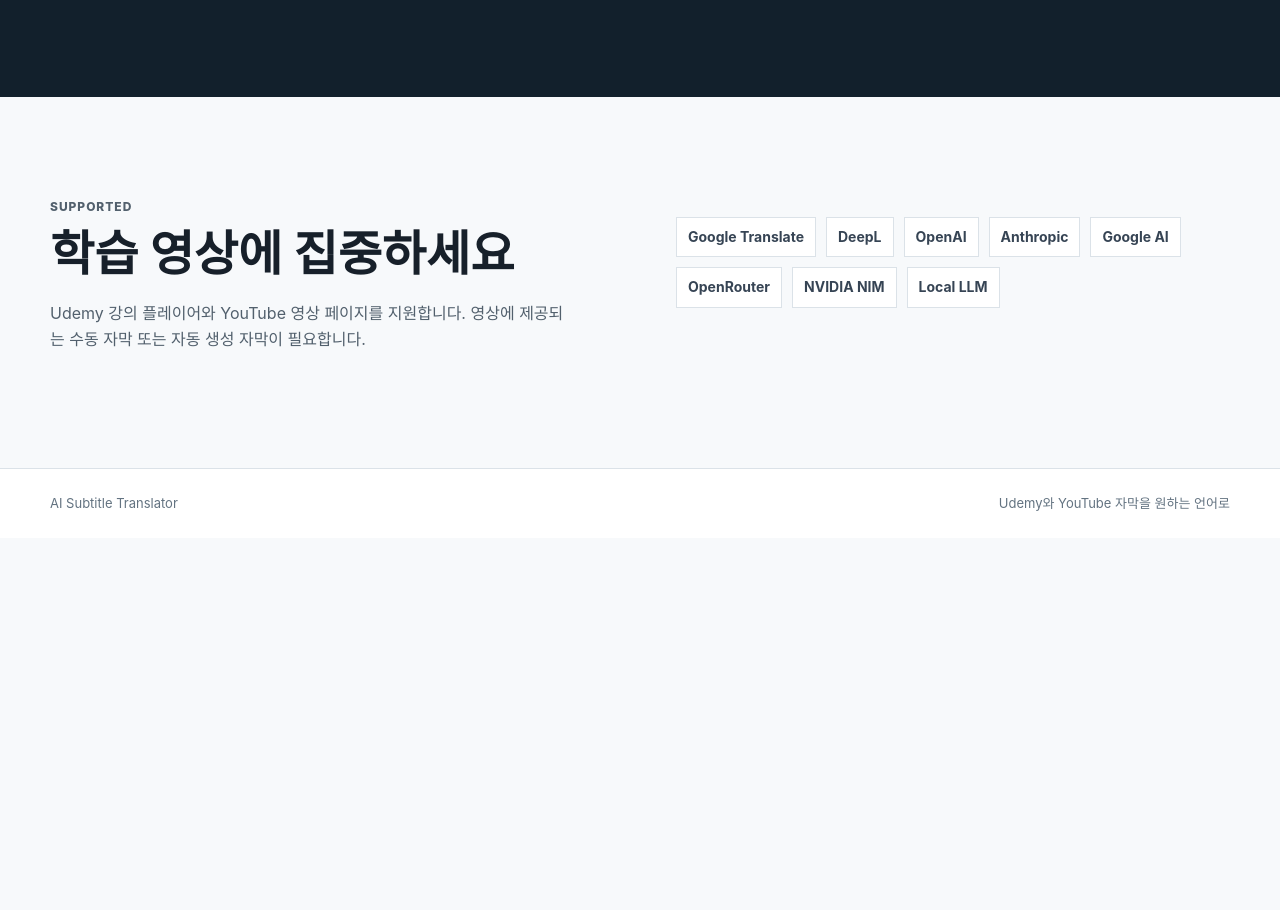
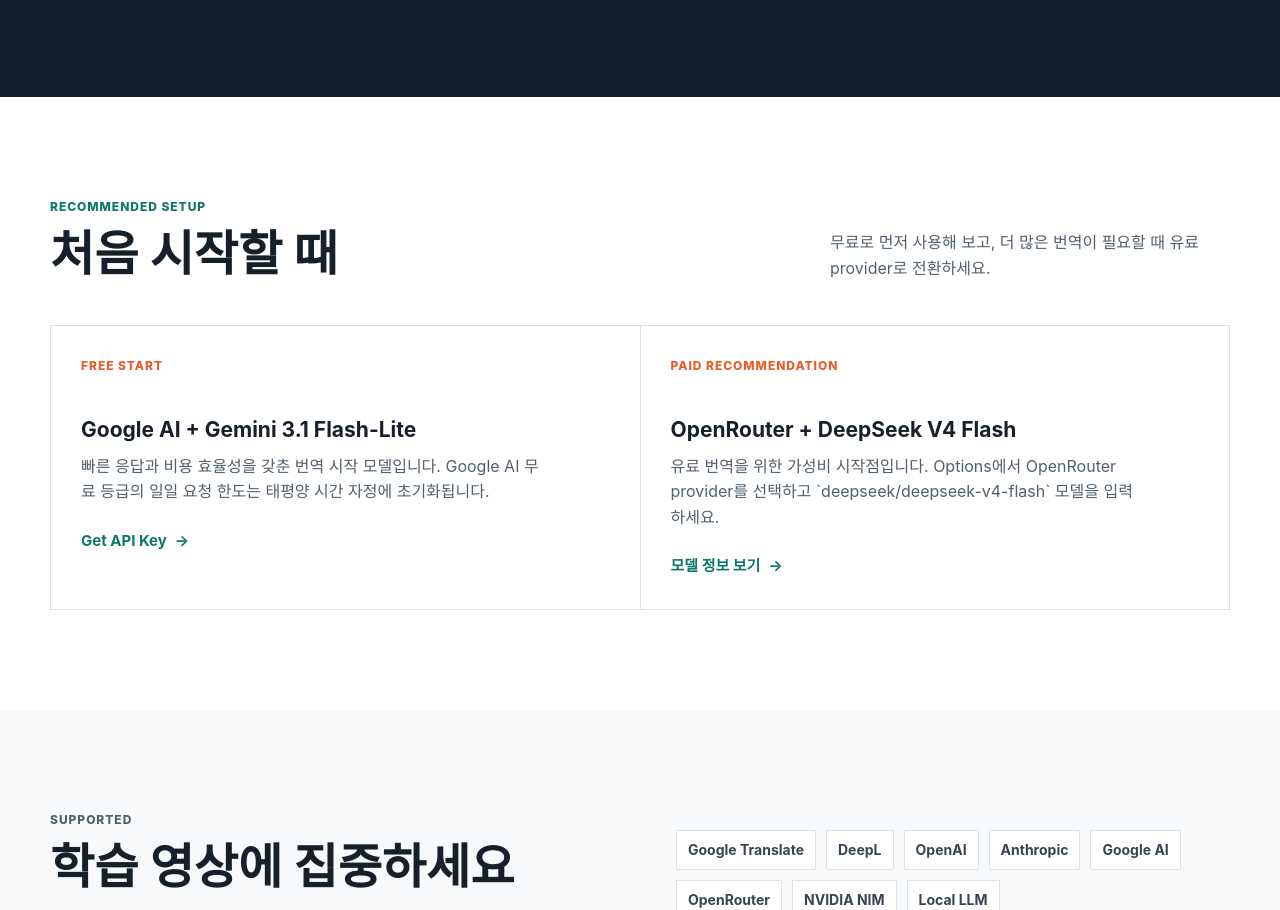
Before and after one commit to mungi/ai-subtitle-translator, a plain HTML site: page index.html in a window 1280 px wide. Shown: the part 1653-2563 px from the top of the page. Before the commit the page ends 2191 px from the top, so only its background shows below. Drawn offline with Linux system fonts and the light colour scheme.

Commit message:
Add recommended provider setup guide

```diff
--- a/index.html
+++ b/index.html
@@ -73,6 +73,30 @@
         </ol>
       </section>
 
+      <section class="starter-guide" aria-labelledby="starter-title">
+        <div class="section-heading">
+          <div>
+            <p class="eyebrow">RECOMMENDED SETUP</p>
+            <h2 id="starter-title">처음 시작할 때</h2>
+          </div>
+          <p class="section-summary">무료로 먼저 사용해 보고, 더 많은 번역이 필요할 때 유료 provider로 전환하세요.</p>
+        </div>
+        <div class="guide-grid">
+          <article>
+            <p class="guide-label">FREE START</p>
+            <h3>Google AI + Gemini 3.1 Flash-Lite</h3>
+            <p>빠른 응답과 비용 효율성을 갖춘 번역 시작 모델입니다. Google AI 무료 등급의 일일 요청 한도는 태평양 시간 자정에 초기화됩니다.</p>
+            <a class="text-link" href="https://aistudio.google.com/api-keys" target="_blank" rel="noreferrer">Get API Key <span aria-hidden="true">&rarr;</span></a>
+          </article>
+          <article>
+            <p class="guide-label">PAID RECOMMENDATION</p>
+            <h3>OpenRouter + DeepSeek V4 Flash</h3>
+            <p>유료 번역을 위한 가성비 시작점입니다. Options에서 OpenRouter provider를 선택하고 `deepseek/deepseek-v4-flash` 모델을 입력하세요.</p>
+            <a class="text-link" href="https://openrouter.ai/deepseek/deepseek-v4-flash/api" target="_blank" rel="noreferrer">모델 정보 보기 <span aria-hidden="true">&rarr;</span></a>
+          </article>
+        </div>
+      </section>
+
       <section class="support" id="support" aria-labelledby="support-title">
         <div>
           <p class="eyebrow">SUPPORTED</p>
--- a/styles.css
+++ b/styles.css
@@ -71,6 +71,15 @@
 .steps strong { display: block; margin-bottom: 18px; color: #f6b04c; font-size: 30px; }
 .steps span { display: block; max-width: 200px; font-size: 16px; }
 
+.starter-guide { padding-top: 100px; padding-bottom: 100px; background: #fff; }
+.section-summary { max-width: 400px; margin: 0; color: var(--muted); }
+.guide-grid { display: grid; grid-template-columns: repeat(2, 1fr); border-top: 1px solid var(--line); border-left: 1px solid var(--line); }
+.guide-grid article { min-height: 270px; padding: 30px; border-right: 1px solid var(--line); border-bottom: 1px solid var(--line); }
+.guide-label { margin-bottom: 42px; color: var(--accent); font-size: 12px; font-weight: 800; letter-spacing: .08em; }
+.guide-grid article > p:not(.guide-label) { max-width: 470px; color: var(--muted); }
+.text-link { display: inline-flex; gap: 8px; margin-top: 8px; color: var(--teal); font-size: 15px; font-weight: 750; }
+.text-link:hover { color: var(--accent); }
+
 .support { display: grid; grid-template-columns: 1fr 1fr; gap: 72px; padding-top: 100px; padding-bottom: 100px; }
 .support > div > p:not(.eyebrow) { max-width: 520px; margin-top: 20px; }
 .provider-list { display: flex; align-content: start; flex-wrap: wrap; gap: 10px; padding-top: 20px; }
@@ -86,8 +95,8 @@
   .hero-image { object-position: 63% center; }
   .hero-content { align-self: start; padding: 58px 0 48px; }
   .hero-copy { font-size: 16px; }
-  .feature-section, .workflow, .support { padding-top: 68px; padding-bottom: 68px; }
-  .feature-grid, .steps, .support { grid-template-columns: 1fr; }
+  .feature-section, .workflow, .starter-guide, .support { padding-top: 68px; padding-bottom: 68px; }
+  .feature-grid, .steps, .guide-grid, .support { grid-template-columns: 1fr; }
   .feature-grid article { min-height: 0; }
   .feature-number { margin-bottom: 22px; }
   .support { gap: 24px; }
```
